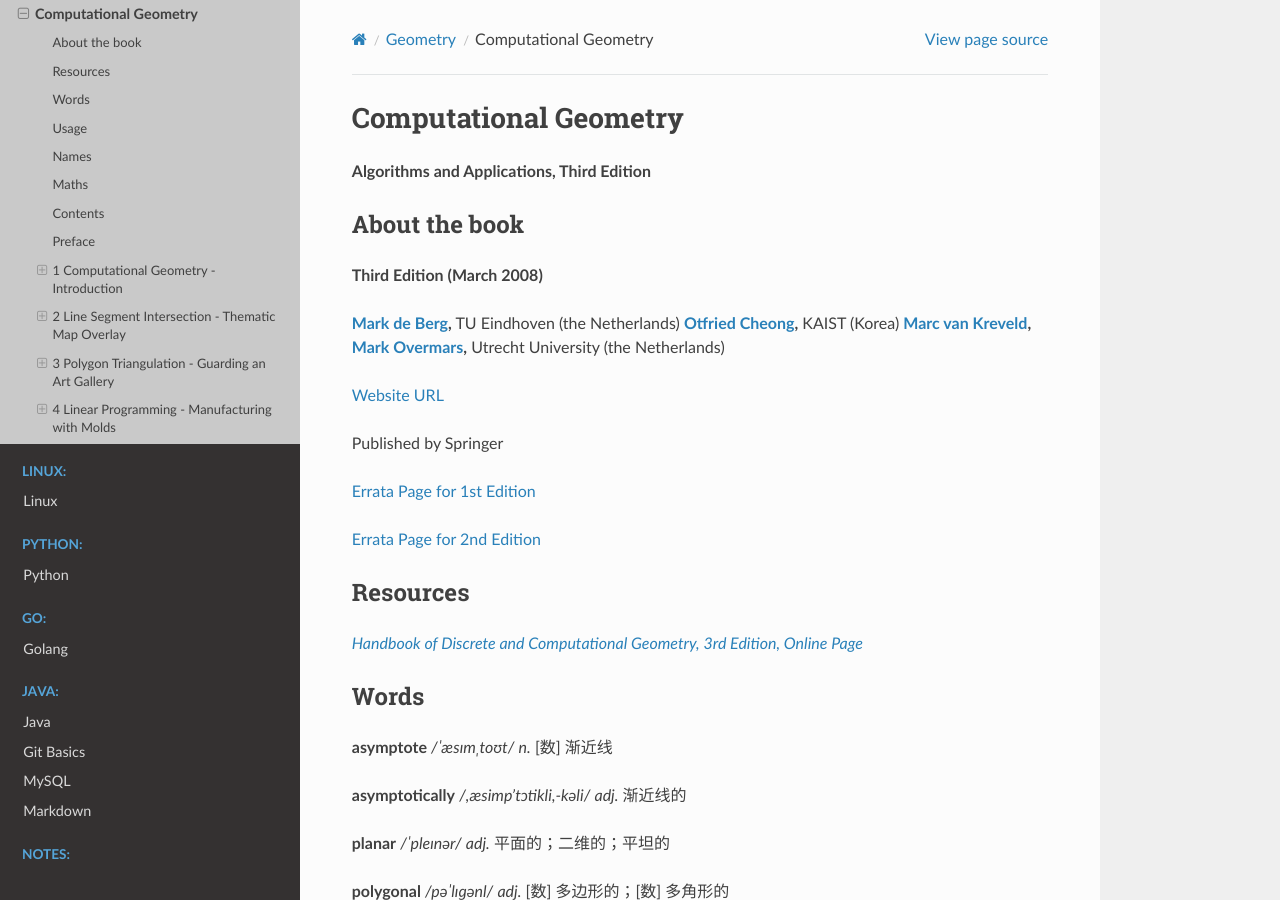
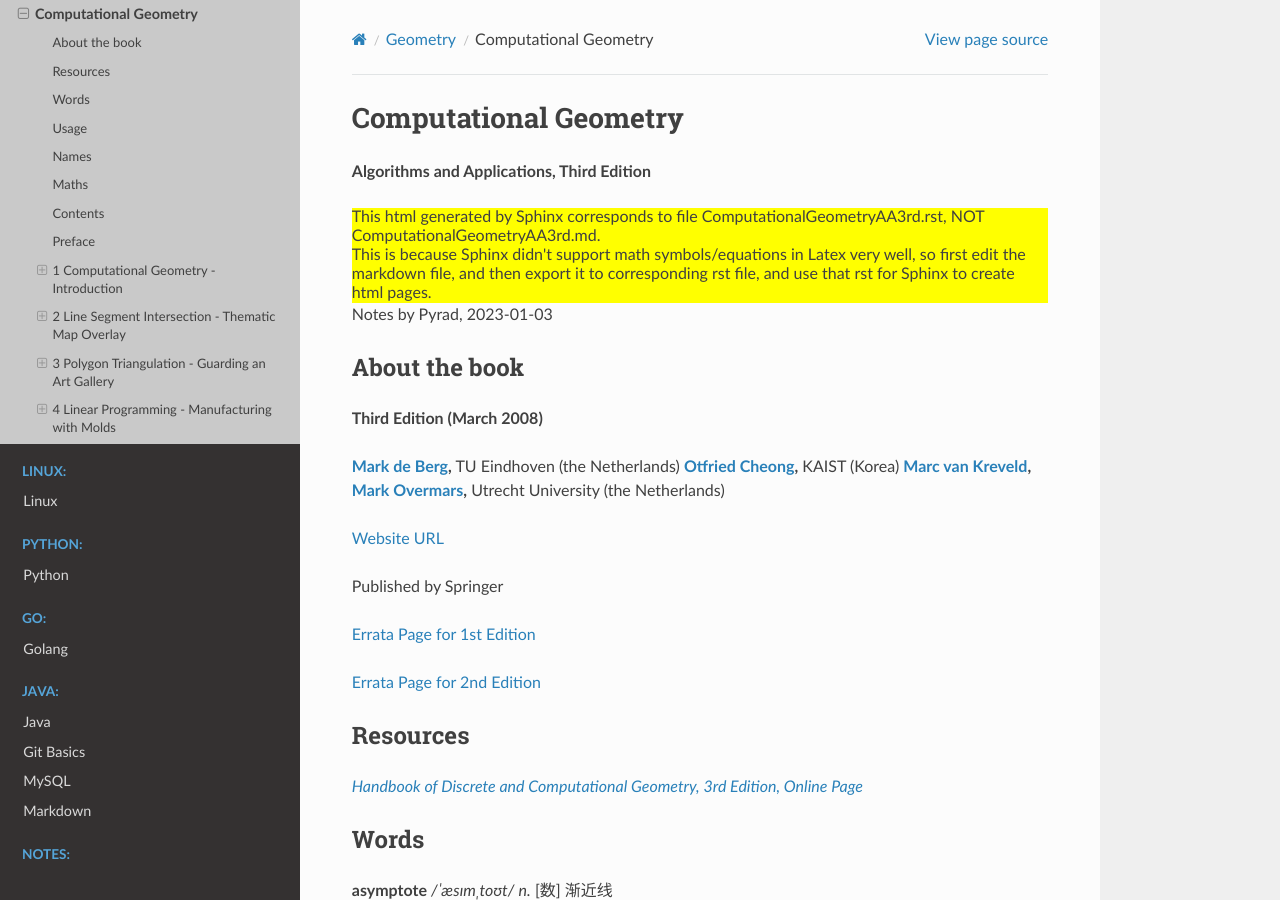
Before and after one commit to Pyrad/pyradnotes, a Sphinx documentation site: the page built from source/Geometry/ComputationalGeometryAA3rd.md, in a window 1280 px wide and 900 px high. Built offline with Sphinx 7.4.7 and the Read the Docs theme 2.0.0, drawn with Linux system fonts in a browser that asks for light colours.

Commit message:
CGAA3 Add a note to say the html is created by rst file

```diff
--- a/source/Geometry/ComputationalGeometryAA3rd.md
+++ b/source/Geometry/ComputationalGeometryAA3rd.md
@@ -1,6 +1,12 @@
 # Computational Geometry
 
 **Algorithms and Applications, Third Edition**
+
+<div style="background-color: #FFFF00">This html generated by Sphinx corresponds to file ComputationalGeometryAA3rd.rst, NOT ComputationalGeometryAA3rd.md.</div>
+
+<div style="background-color: #FFFF00">This is because Sphinx didn't support math symbols/equations in Latex very well, so first edit the markdown file, and then export it to corresponding rst file, and use that rst for Sphinx to create html pages.</div>
+
+Notes by Pyrad, 2023-01-03
 
 
 
```
Also changed, not shown: source/Geometry/ComputationalGeometryAA3rd.rst (+10 -0 lines).
